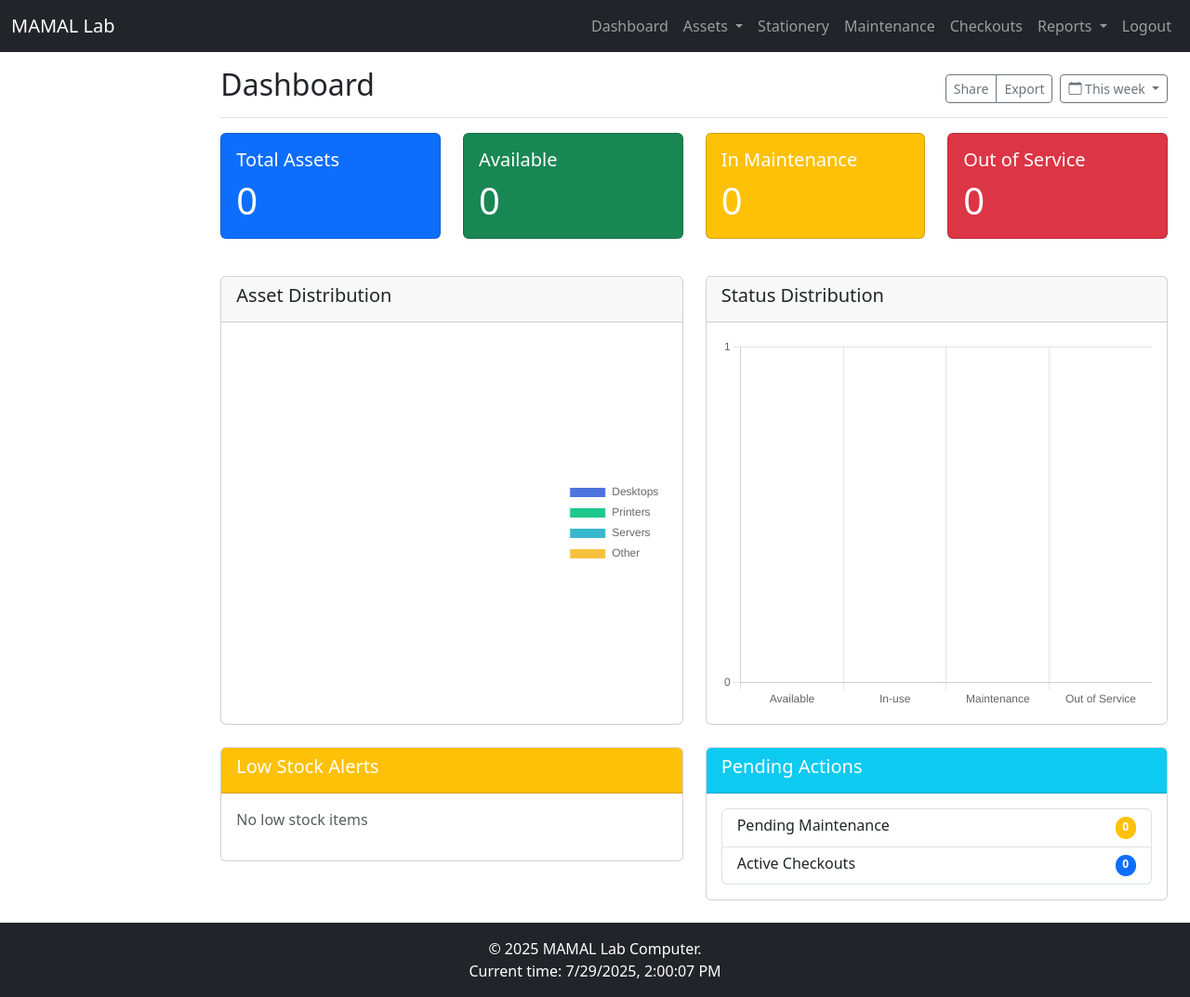
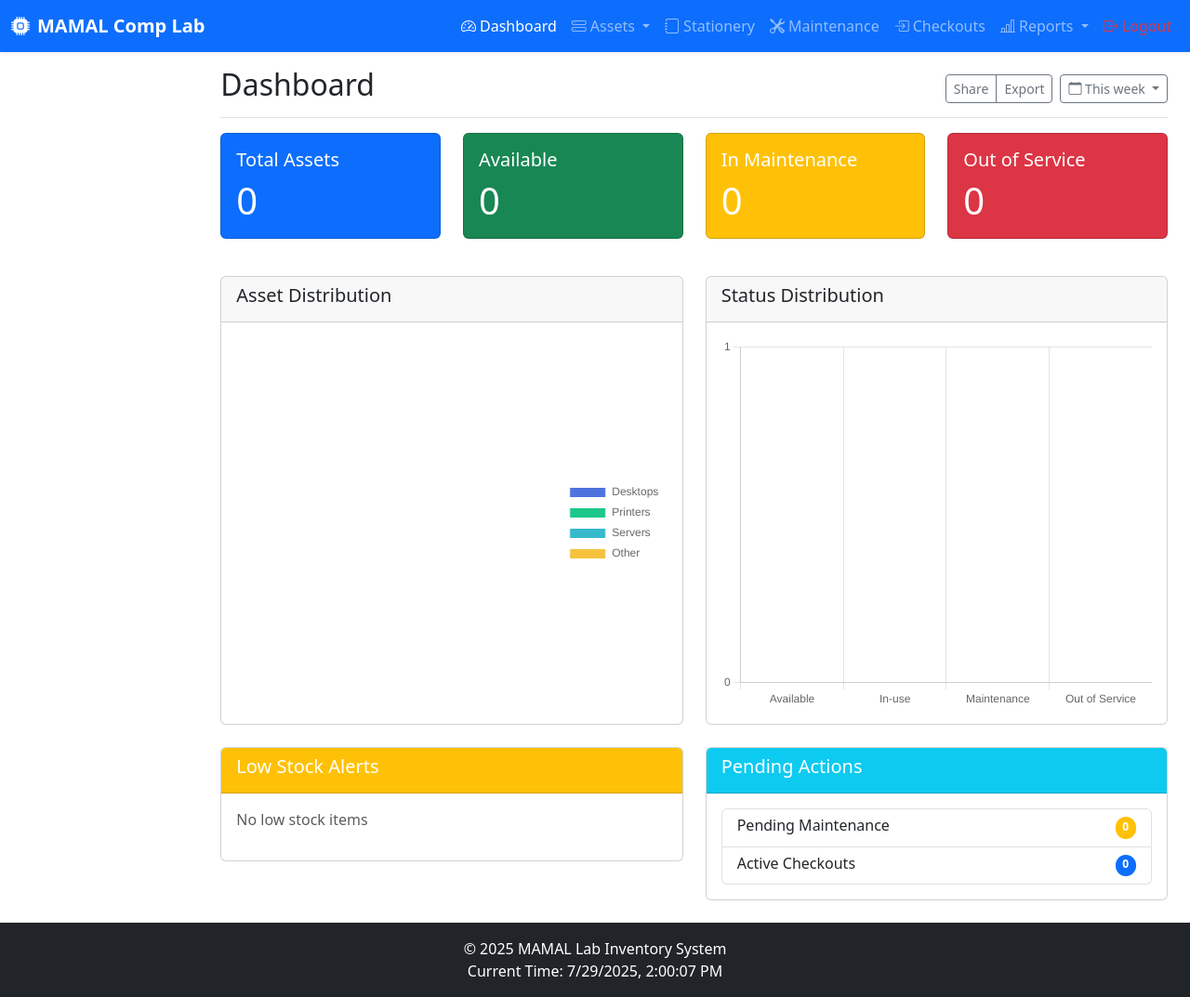
Before and after one commit to Nyakwar-Orera/mamal-inventory-system, a Flask app: page /dashboard in a window 1280 px wide. Shown: the whole page at 93% size. Run offline with Flask 3, Linux system fonts and the light colour scheme; the visitor is signed in with stand-in values (Sample User, id 1); data that the repository does not hold is empty.

Commit message:
Update base.html

```diff
--- a/app/templates/layouts/base.html
+++ b/app/templates/layouts/base.html
@@ -5,9 +5,14 @@
     <meta charset="UTF-8" />
     <meta name="viewport" content="width=device-width, initial-scale=1" />
     <title>{% block title %}MAMAL Lab Inventory System{% endblock %}</title>
+
+    <!-- Bootstrap CSS -->
     <link href="https://cdn.jsdelivr.net/npm/bootstrap@5.3.0/dist/css/bootstrap.min.css" rel="stylesheet" />
+    <!-- Bootstrap Icons -->
     <link rel="stylesheet" href="https://cdn.jsdelivr.net/npm/bootstrap-icons@1.10.5/font/bootstrap-icons.css" />
+    <!-- Custom CSS -->
     <link rel="stylesheet" href="{{ url_for('static', filename='css/styles.css') }}" />
+
     {% block styles %}{% endblock %}
 </head>
 
@@ -16,38 +21,61 @@
 {% set hide_nav = request.endpoint in ['auth.login', 'auth.register', 'main.index'] %}
 
 {% if not hide_nav %}
-<!-- Navbar -->
-<nav class="navbar navbar-expand-lg navbar-dark bg-dark">
+<!-- Navigation Bar -->
+<nav class="navbar navbar-expand-lg navbar-dark bg-primary shadow-sm">
     <div class="container-fluid">
-        <a class="navbar-brand" href="{{ url_for('main.dashboard') }}">MAMAL Lab</a>
+        <a class="navbar-brand fw-bold" href="{{ url_for('main.dashboard') }}">
+            <i class="bi bi-cpu-fill me-2"></i>MAMAL Comp Lab
+        </a>
         <button class="navbar-toggler" type="button" data-bs-toggle="collapse" data-bs-target="#navbarNav">
             <span class="navbar-toggler-icon"></span>
         </button>
+
         <div class="collapse navbar-collapse" id="navbarNav">
             <ul class="navbar-nav ms-auto">
-                <li class="nav-item"><a class="nav-link" href="{{ url_for('main.dashboard') }}">Dashboard</a></li>
 
-                <!-- Dropdown for Assets -->
+                <li class="nav-item">
+                    <a class="nav-link {% if request.endpoint == 'main.dashboard' %}active{% endif %}" href="{{ url_for('main.dashboard') }}">
+                        <i class="bi bi-speedometer2 me-1"></i>Dashboard
+                    </a>
+                </li>
+
+                <!-- Assets Dropdown -->
                 <li class="nav-item dropdown">
                     <a class="nav-link dropdown-toggle" href="#" id="navbarDropdownAssets" role="button" data-bs-toggle="dropdown" aria-expanded="false">
-                        Assets
+                        <i class="bi bi-hdd-stack me-1"></i>Assets
                     </a>
-                    <ul class="dropdown-menu" aria-labelledby="navbarDropdownAssets">
+                    <ul class="dropdown-menu dropdown-menu-end">
                         <li><a class="dropdown-item" href="{{ url_for('assets.view_assets') }}">View Assets</a></li>
                         <li><a class="dropdown-item" href="{{ url_for('assets.add_asset') }}">Add Asset</a></li>
                     </ul>
                 </li>
 
-                <li class="nav-item"><a class="nav-link" href="{{ url_for('stationery.view_stationery') }}">Stationery</a></li>
-                <li class="nav-item"><a class="nav-link" href="{{ url_for('maintenance.view_maintenance') }}">Maintenance</a></li>
-                <li class="nav-item"><a class="nav-link" href="{{ url_for('checkout.active_checkouts') }}">Checkouts</a></li>
+                <!-- Other Modules -->
+                <li class="nav-item">
+                    <a class="nav-link {% if request.endpoint.startswith('stationery') %}active{% endif %}" href="{{ url_for('stationery.view_stationery') }}">
+                        <i class="bi bi-journal me-1"></i>Stationery
+                    </a>
+                </li>
 
-                <!-- Dropdown for Reports -->
+                <li class="nav-item">
+                    <a class="nav-link {% if request.endpoint.startswith('maintenance') %}active{% endif %}" href="{{ url_for('maintenance.view_maintenance') }}">
+                        <i class="bi bi-tools me-1"></i>Maintenance
+                    </a>
+                </li>
+
+                <li class="nav-item">
+                    <a class="nav-link {% if request.endpoint.startswith('checkout') %}active{% endif %}" href="{{ url_for('checkout.active_checkouts') }}">
+                        <i class="bi bi-box-arrow-in-right me-1"></i>Checkouts
+                    </a>
+                </li>
+
+                <!-- Reports Dropdown -->
                 <li class="nav-item dropdown">
                     <a class="nav-link dropdown-toggle" href="#" id="navbarDropdownReports" role="button" data-bs-toggle="dropdown" aria-expanded="false">
-                        Reports
+                        <i class="bi bi-bar-chart-line me-1"></i>Reports
                     </a>
-                    <ul class="dropdown-menu" aria-labelledby="navbarDropdownReports">
+                    <ul class="dropdown-menu dropdown-menu-end">
                         <li><a class="dropdown-item" href="{{ url_for('reports.assets_report') }}">Asset Report</a></li>
                         <li><a class="dropdown-item" href="{{ url_for('reports.stationery_report') }}">Stationery Report</a></li>
                         <li><a class="dropdown-item" href="{{ url_for('reports.checkouts_report') }}">Checkouts Report</a></li>
@@ -56,21 +84,31 @@
                 </li>
 
                 {% if current_user.is_authenticated and current_user.role == 'admin' %}
-                <li class="nav-item"><a class="nav-link" href="{{ url_for('admin.manage_users') }}">Manage Users</a></li>
+                <li class="nav-item">
+                    <a class="nav-link {% if request.endpoint.startswith('admin') %}active{% endif %}" href="{{ url_for('admin.manage_users') }}">
+                        <i class="bi bi-person-gear me-1"></i>Manage Users
+                    </a>
+                </li>
                 {% endif %}
 
-                <li class="nav-item"><a class="nav-link" href="{{ url_for('auth.logout') }}">Logout</a></li>
+                <li class="nav-item">
+                    <a class="nav-link text-danger" href="{{ url_for('auth.logout') }}">
+                        <i class="bi bi-box-arrow-right me-1"></i>Logout
+                    </a>
+                </li>
             </ul>
         </div>
     </div>
 </nav>
 {% endif %}
 
+<!-- Page Layout -->
 <div class="container-fluid">
     <div class="row">
         {% if not hide_nav %}
             {% include 'includes/sidebar.html' %}
         {% endif %}
+
         <main class="{{ 'col-md-9 ms-sm-auto col-lg-10 px-md-4' if not hide_nav else 'col-12 p-4' }}">
             {% if not hide_nav %}
                 {% include 'includes/flash_messages.html' %}
@@ -82,17 +120,18 @@
 
 {% if not hide_nav %}
 <!-- Footer -->
-<footer class="bg-dark text-white text-center py-3 mt-auto">
-    <div>&copy; <span id="year"></span> MAMAL Lab Computer.</div>
-    <div>Current time: <span id="datetime"></span></div>
+<footer class="bg-dark text-white text-center py-3 mt-auto shadow-sm">
+    <div>&copy; <span id="year"></span> MAMAL Lab Inventory System</div>
+    <div>Current Time: <span id="datetime"></span></div>
 </footer>
 {% endif %}
 
+<!-- JS Scripts -->
 <script src="https://cdn.jsdelivr.net/npm/bootstrap@5.3.0/dist/js/bootstrap.bundle.min.js"></script>
 <script src="https://cdn.jsdelivr.net/npm/chart.js"></script>
 <script src="{{ url_for('static', filename='js/main.js') }}"></script>
+
 <script>
-    // Update year and current time
     const datetimeSpan = document.getElementById('datetime');
     const yearSpan = document.getElementById('year');
 
@@ -108,5 +147,4 @@
 
 {% block scripts %}{% endblock %}
 </body>
-
 </html>
```
